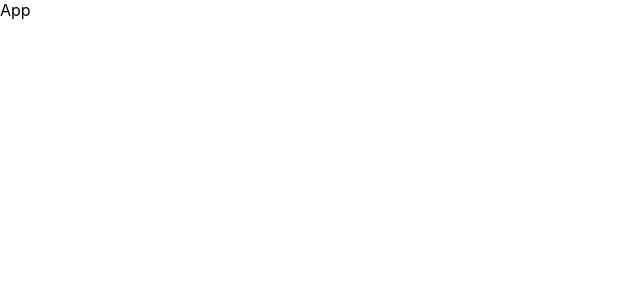
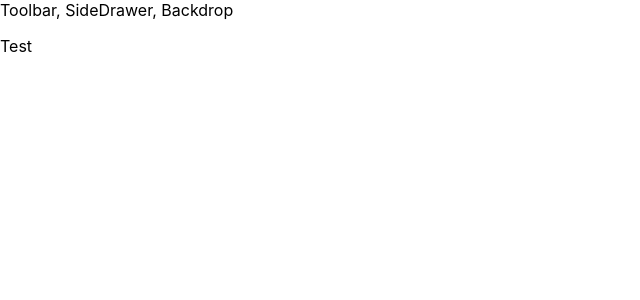
Before and after one commit to alexx-v/myBurger, a React (Create React App) app: page / in a window 1280 px wide. Shown: the top 300 px of the page, without its empty margins (0-640 px from the left). Built offline with nearby package versions, Linux system fonts and the light colour scheme.

Commit message:
project layout

```diff
--- a/src/App.js
+++ b/src/App.js
@@ -1,7 +1,15 @@
 import React from 'react';
 
+import Layout from './components/Layout/Layout';
+
 function App() {
-	return <div>App</div>;
+	return (
+		<div>
+			<Layout>
+				<p>Test</p>
+			</Layout>
+		</div>
+	);
 }
 
 export default App;
--- /dev/null
+++ b/src/components/Layout/Layout.js
@@ -0,0 +1,12 @@
+import React from 'react';
+
+import Aux from '../../hoc/Auxiliary';
+
+const layout = (props) => (
+	<Aux>
+		<div>Toolbar, SideDrawer, Backdrop</div>
+		<main>{props.children}</main>
+	</Aux>
+);
+
+export default layout;
--- /dev/null
+++ b/src/hoc/Auxiliary.js
@@ -0,0 +1,3 @@
+const aux = (props) => props.children;
+
+export default aux;
```
